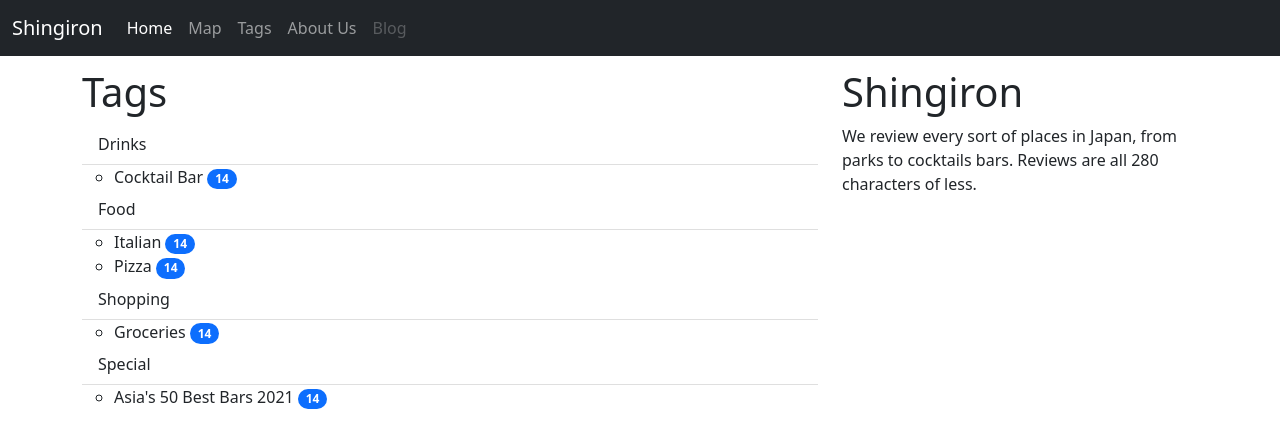
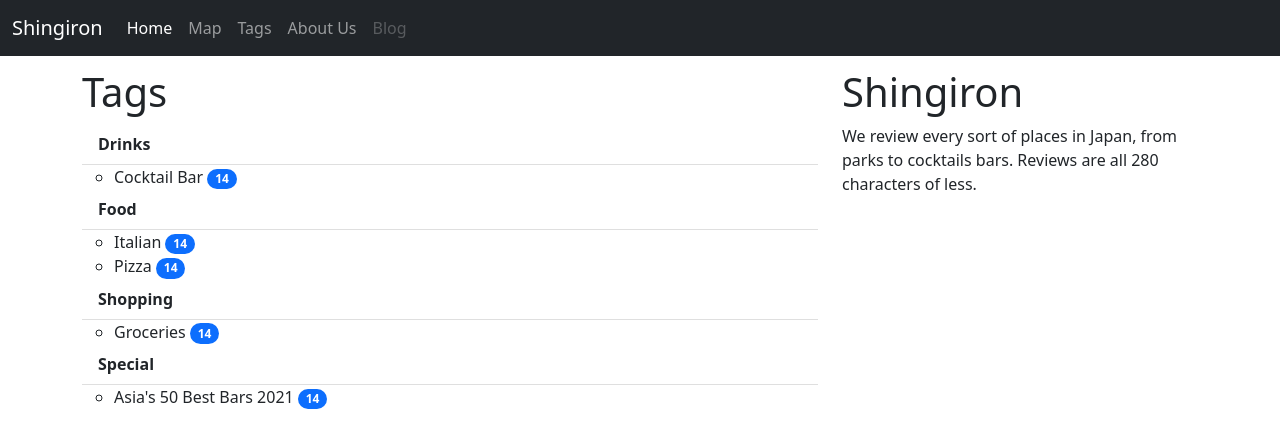
Before and after one commit to alessandrosp/shingiron, a Jekyll site: the page built from docs/pages/tags.md, in a window 1280 px wide. Shown: the top 448 px of the page. Built offline with Jekyll 4.4.1, drawn with Linux system fonts in a browser that asks for light colours; nearby versions of some CDN libraries; our own code applies the rules of GitHub Pages for plain Markdown files.

Commit message:
Update tags.md

```diff
--- a/docs/pages/tags.md
+++ b/docs/pages/tags.md
@@ -6,7 +6,7 @@ permalink: /tags/
 <ul class="list-group list-group-flush">
   {% assign parents = site.tags | where: "parent", "None" | sort %}
   {% for parent in parents %}
-    <li class="list-group-item">{{ parent.name }}</li>
+    <li class="list-group-item"><b>{{ parent.name }}</b></li>
     <ul class="list-subgroup">
       {% assign children = site.tags | where: "parent", parent.name | sort %}
       {% for child in children %}
```
